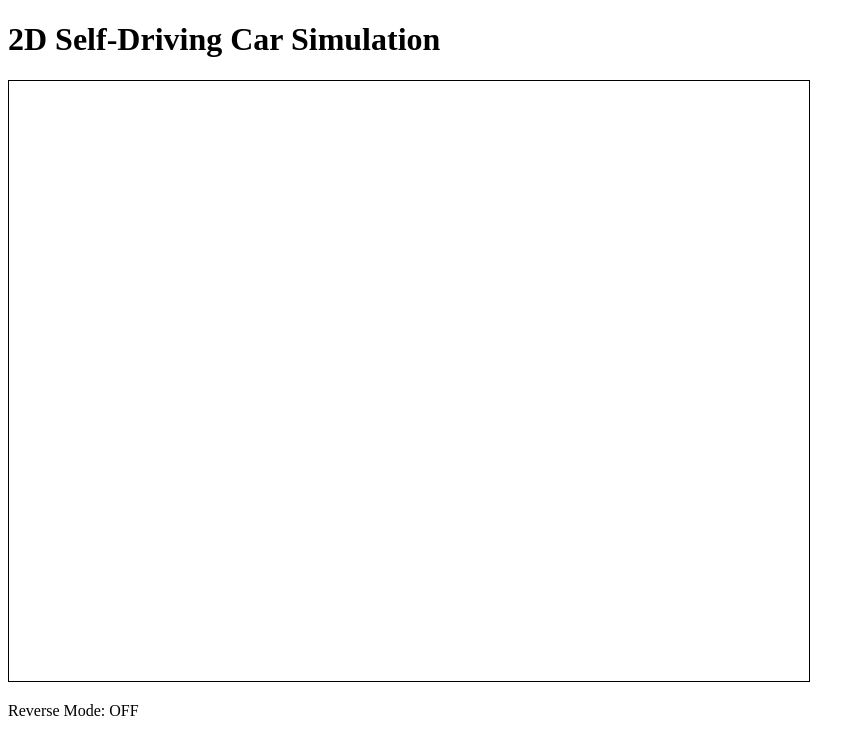
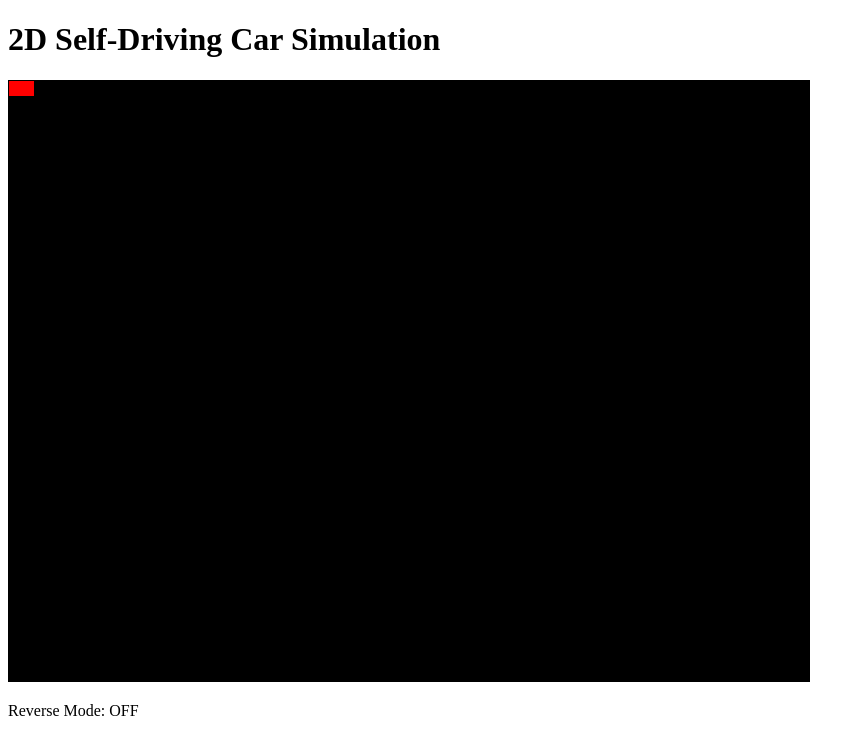
Before and after one commit to thapelomagqazana/self-driving-car-simulation, a React (Vite) app: page / in a window 1280 px wide. Shown: the top 754 px of the page, without its empty margins (0-865 px from the left). Built offline with nearby package versions, Linux system fonts and the light colour scheme.

Commit message:
Rendered the car on the canvas with proper rotation and positioning.

```diff
--- a/src/App.tsx
+++ b/src/App.tsx
@@ -55,21 +55,51 @@ const App: React.FC = () => {
   };
 
   /**
+   * Draw function for the canvas.
+   * - Fills the canvas with a black background and draws the car.
+   * @param ctx - The canvas rendering context.
+   */
+  const draw = (ctx: CanvasRenderingContext2D) => {
+    // Clear the canvas
+    ctx.clearRect(0, 0, ctx.canvas.width, ctx.canvas.height);
+
+    // Draw a black background
+    ctx.fillStyle = 'black';
+    ctx.fillRect(0, 0, ctx.canvas.width, ctx.canvas.height);
+
+    // Save the current canvas state
+    ctx.save();
+
+    // Translate to the car's position
+    ctx.translate(carPosition.x, carPosition.y);
+
+    // Rotate the canvas to match the car's angle
+    ctx.rotate(carAngle);
+
+    // Draw the car as a rectangle
+    ctx.fillStyle = 'red';
+    ctx.fillRect(-25, -15, 50, 30); // Center the car at (0, 0)
+
+    // Restore the canvas state
+    ctx.restore();
+  };
+
+  /**
    * Example: Simulate user input for acceleration, braking, steering, and reversing.
    */
   useEffect(() => {
     const handleKeyDown = (e: KeyboardEvent) => {
       switch (e.key) {
-        case 'ArrowUp':
+        case 'w':
           handleAcceleration(0.1); // Accelerate
           break;
-        case 'ArrowDown':
+        case 's':
           handleAcceleration(-0.1); // Brake
           break;
-        case 'ArrowLeft':
+        case 'a':
           handleSteering(-0.05); // Steer left
           break;
-        case 'ArrowRight':
+        case 'd':
           handleSteering(0.05); // Steer right
           break;
         case 'r': // Toggle reverse mode
@@ -87,7 +117,7 @@ const App: React.FC = () => {
   return (
     <div>
       <h1>2D Self-Driving Car Simulation</h1>
-      <Canvas width={800} height={600} draw={() => {}} />
+      <Canvas width={800} height={600} draw={draw} />
       <Car color="red" />
       <p>Reverse Mode: {isReversing ? 'ON' : 'OFF'}</p>
     </div>
```
